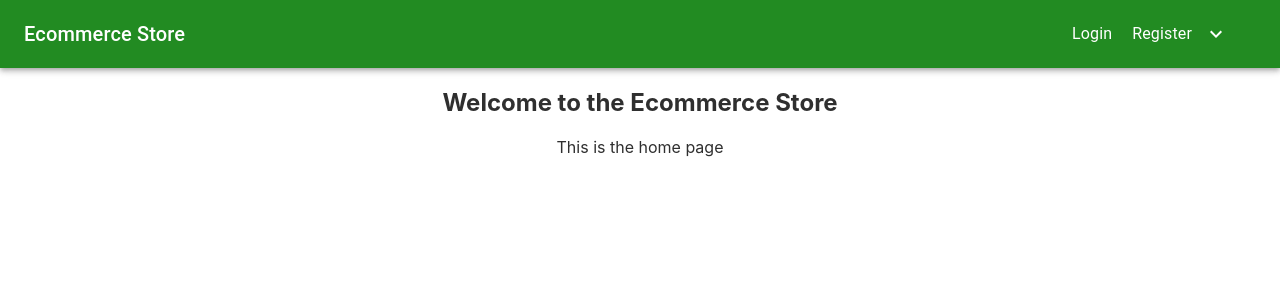
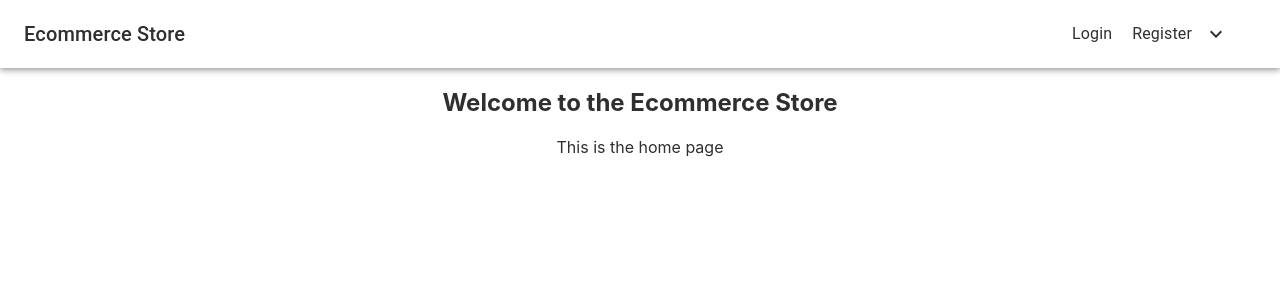
Before and after one commit to Forbidden-Duck/ecommerce-frontend, a React (Create React App) app: page / in a window 1280 px wide. Shown: the top 300 px of the page. Built offline with nearby package versions, Linux system fonts and the light colour scheme; no server answers.

Commit message:
Navbar to be dynamic to the theme

```diff
--- a/src/components/Navbar/Navbar.jsx
+++ b/src/components/Navbar/Navbar.jsx
@@ -21,10 +21,8 @@ import { logoutUser } from "../../store/auth/Auth.actions";
 import { setDarkMode } from "../../store/site/Site.actions";
 function Navbar() {
     const dispatch = useDispatch();
+    const { darkMode } = useSelector((state) => state.site);
     const useStyles = makeStyles((theme) => ({
-        root: {
-            flexGrow: 1,
-        },
         menuButton: {
             marginRight: theme.spacing(2),
             display: "flex",
@@ -38,7 +36,8 @@ function Navbar() {
         header: {
             justifyContent: "space-between",
             minHeight: 68,
-            background: "#228B22",
+            background: darkMode ? "#222" : "#fff",
+            color: darkMode ? "#ccd2d4" : "#2f2f2f",
         },
     }));
     const classes = useStyles();
@@ -56,7 +55,6 @@ function Navbar() {
         checked: {},
         track: { backgroundColor: "#b0b0b0" },
     })(Switch);
-    const { darkMode } = useSelector((state) => state.site);
     const [themeSwitch, setThemeSwitch] = useState(darkMode);
     const handleThemeSwitch = () => {
         dispatch(setDarkMode(!darkMode));
@@ -125,7 +123,11 @@ function Navbar() {
                                     onClick={handleSiteClick}
                                 >
                                     <KeyboardArrowDownIcon
-                                        style={{ color: "white" }}
+                                        style={{
+                                            color: darkMode
+                                                ? "#ccd2d4"
+                                                : "#2f2f2f",
+                                        }}
                                     />
                                 </IconButton>
                                 <Menu
@@ -191,7 +193,11 @@ function Navbar() {
                                     onClick={handleProfileClick}
                                 >
                                     <AccountCircleIcon
-                                        style={{ color: "white" }}
+                                        style={{
+                                            color: darkMode
+                                                ? "#ccd2d4"
+                                                : "#2f2f2f",
+                                        }}
                                     />
                                 </IconButton>
                                 <Menu
```
